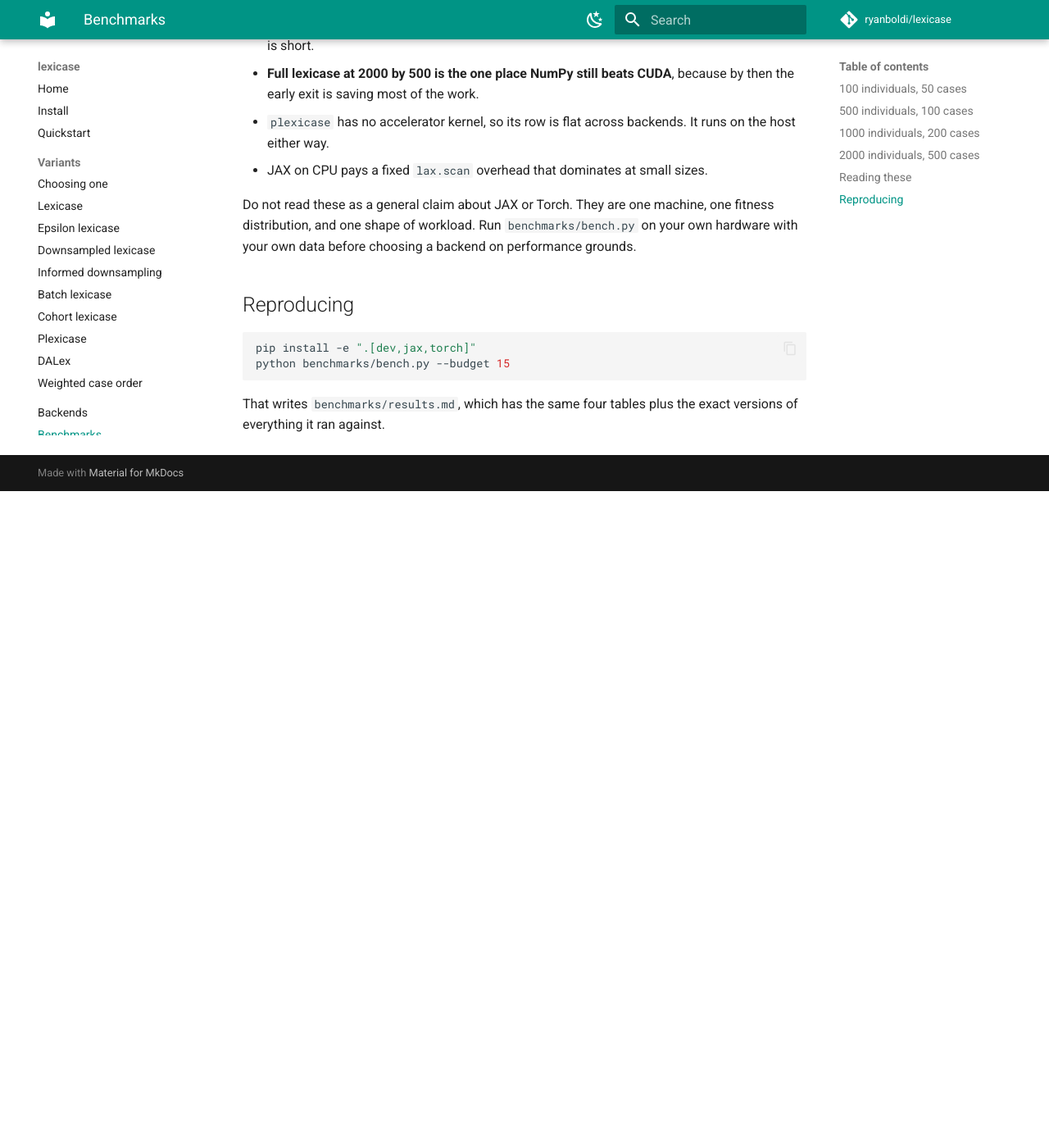
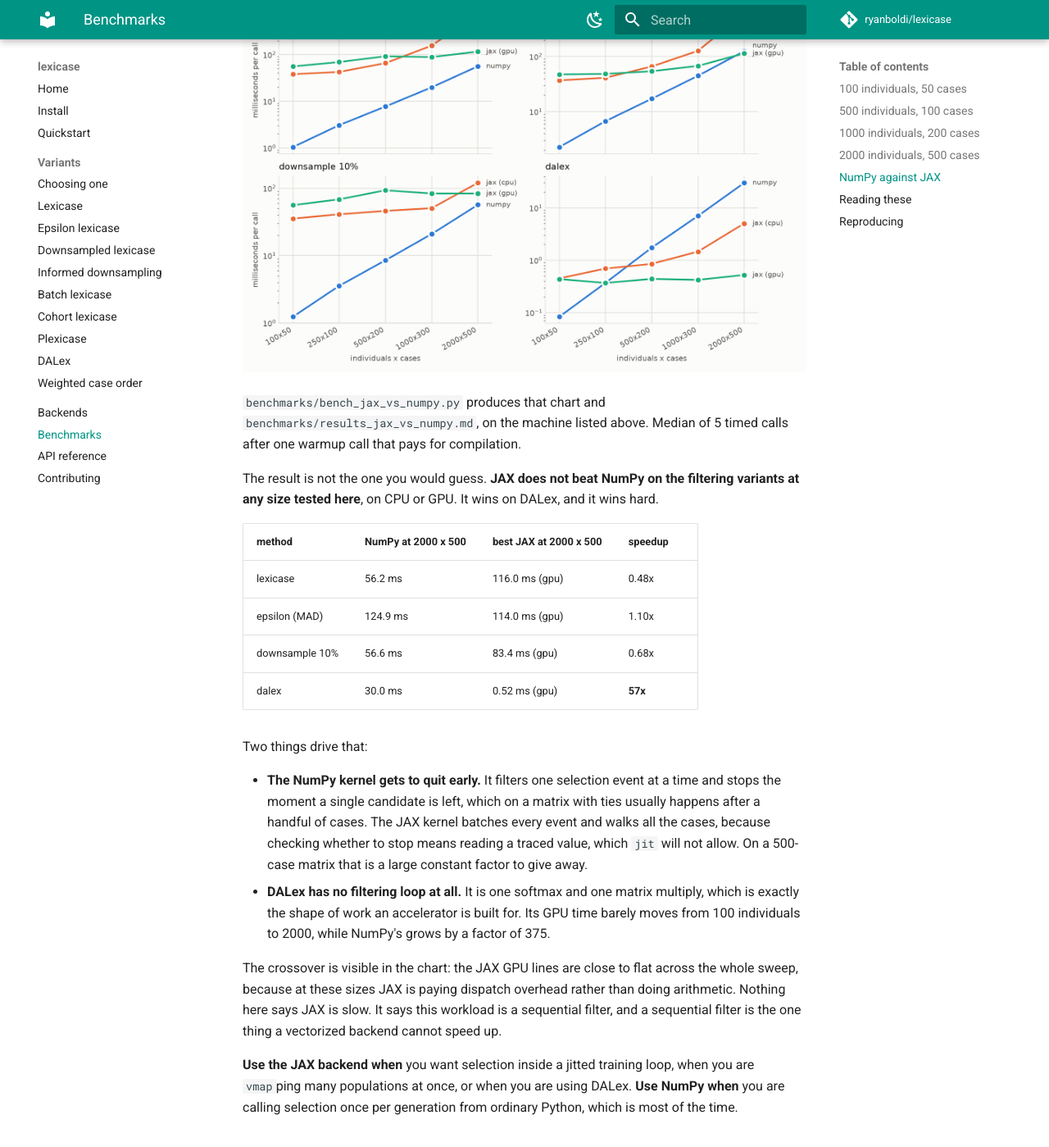
Before and after one commit to ryanboldi/lexicase, an MkDocs documentation site: the page built from docs/benchmarks.md, in a window 1280 px wide and 1400 px high, scrolled down 2113 px. Shown: the whole window at 82% size. Built offline with MkDocs 1.6.1 and Material for MkDocs 9.7.7, drawn with Linux system fonts in a browser that asks for light colours; comment, search, counter and statistics services are not loaded; before the commit the page ends 2712 px from its top, so only the background shows below that; some of the changed text lies outside the part shown.

Commit message:
Safety and privacy pass, plus a NumPy against JAX chart
Safety and privacy scan of every tracked file and the full history: no
credentials, no keys, no email addresses, no absolute home paths, no PII. The
1 MB of notebook output that used to be committed contained only plots and
printed numbers, no paths and no tracebacks. Nothing in the library evals,
execs, unpickles, or opens a socket.

Two things the scan turned up, both fixed here:

Workflow tokens were over-scoped. pages: write and id-token: write applied to
the whole docs workflow, including the build job that installs and runs code
from a pull request. They now sit on the deploy job only. CI declares
contents: read explicitly instead of inheriting whatever the repository default
happens to be.

benchmarks/bench.py published the exact kernel build string, which fingerprints
the machine for anyone who pastes results.md into an issue. It records the OS
and architecture now. Re-ran it so the committed results match the script, and
refreshed the tables quoted in the README and the docs.

The chart: benchmarks/bench_jax_vs_numpy.py times numpy against jax on CPU and
GPU across five problem sizes for the four methods with native JAX kernels, and
draws light and dark versions into docs/assets. --replot redraws from the saved
timings without measuring again.

The result is worth stating plainly rather than spinning. JAX does not beat
NumPy on the filtering variants at any size tested, on either device. The NumPy
kernel stops filtering the moment one candidate is left; the JAX kernel cannot,
because checking means reading a traced value. Where JAX wins is DALex, which
has no filtering loop at all: 0.52 ms against NumPy's 30 ms at 2000 by 500, a
57x gap. The README says so in those words.

```diff
--- a/docs/benchmarks.md
+++ b/docs/benchmarks.md
@@ -18,41 +18,85 @@ torch: 2.11.0+cu128 on NVIDIA GeForce RTX 5080
 
 | method | numpy | jax (cpu) | jax (gpu) | torch (cpu) | torch (cuda) |
 |---|---|---|---|---|---|
-| lexicase | **1.0** | 36.0 | 52.1 | 1.6 | 2.0 |
-| epsilon (MAD) | 2.3 | 36.3 | 47.0 | **2.0** | 2.2 |
-| downsample 10% | 1.3 | 35.8 | 53.9 | **0.3** | **0.3** |
-| plexicase | **0.5** | 0.7 | 0.6 | **0.5** | **0.5** |
-| dalex | **0.1** | 0.5 | 0.5 | **0.1** | **0.1** |
+| lexicase | **1.0** | 34.5 | 53.7 | 1.7 | 2.0 |
+| epsilon (MAD) | 2.3 | 37.1 | 49.5 | 2.6 | 2.2 |
+| downsample 10% | 1.3 | 35.0 | 55.3 | 0.4 | **0.3** |
+| plexicase | 0.5 | 0.7 | 0.7 | 0.5 | 0.5 |
+| dalex | 0.1 | 0.5 | 0.7 | 0.1 | 0.1 |
 
 ## 500 individuals, 100 cases
 
 | method | numpy | jax (cpu) | jax (gpu) | torch (cpu) | torch (cuda) |
 |---|---|---|---|---|---|
-| lexicase | 7.2 | 58.4 | 92.7 | 20.0 | **3.9** |
-| epsilon (MAD) | 15.8 | 52.6 | 52.9 | 18.7 | **4.4** |
-| downsample 10% | 8.3 | 43.1 | 91.7 | 3.6 | **0.6** |
-| plexicase | 13.1 | 13.0 | 13.1 | **12.9** | **12.9** |
-| dalex | 0.8 | 0.7 | 0.6 | 0.3 | **0.1** |
+| lexicase | 7.4 | 53.3 | 91.5 | 15.0 | **4.0** |
+| epsilon (MAD) | 15.5 | 51.8 | 54.6 | 15.9 | **4.4** |
+| downsample 10% | 8.1 | 44.4 | 92.5 | 2.8 | **0.5** |
+| plexicase | 12.8 | 13.4 | 13.5 | 13.2 | 13.1 |
+| dalex | 0.8 | 0.9 | 0.5 | 0.3 | **0.1** |
 
 ## 1000 individuals, 200 cases
 
 | method | numpy | jax (cpu) | jax (gpu) | torch (cpu) | torch (cuda) |
 |---|---|---|---|---|---|
-| lexicase | 19.4 | 116.1 | 85.1 | 118.3 | **9.3** |
-| epsilon (MAD) | 42.9 | 94.5 | 60.2 | 109.0 | **10.0** |
-| downsample 10% | 20.7 | 45.6 | 82.5 | 15.0 | **1.0** |
-| plexicase | 66.8 | 66.8 | **65.7** | 65.9 | 65.8 |
-| dalex | 3.4 | 1.4 | 0.5 | 1.1 | **0.1** |
+| lexicase | 19.2 | 113.7 | 85.4 | 110.4 | **9.3** |
+| epsilon (MAD) | 41.8 | 99.1 | 61.3 | 122.4 | **10.0** |
+| downsample 10% | 20.9 | 50.0 | 89.8 | 15.4 | **1.0** |
+| plexicase | 65.3 | 65.3 | 64.7 | 64.8 | 65.2 |
+| dalex | 3.8 | 1.4 | 0.6 | 1.5 | **0.1** |
 
 ## 2000 individuals, 500 cases
 
 | method | numpy | jax (cpu) | jax (gpu) | torch (cpu) | torch (cuda) |
 |---|---|---|---|---|---|
-| lexicase | **55.5** | 788.3 | 112.8 | 1514.0 | 88.3 |
-| epsilon (MAD) | **124.0** | 614.7 | 113.9 | 981.9 | 90.7 |
-| downsample 10% | 56.1 | 117.5 | 81.4 | 192.9 | **8.9** |
-| plexicase | **559.7** | 562.9 | 571.0 | 576.7 | 565.5 |
-| dalex | 28.0 | 4.9 | 0.5 | 6.5 | **0.2** |
+| lexicase | **56.5** | 792.3 | 113.5 | 1612.0 | 88.3 |
+| epsilon (MAD) | 122.6 | 626.3 | 112.5 | 1635.2 | **90.7** |
+| downsample 10% | 56.4 | 120.1 | 81.1 | 176.1 | **9.0** |
+| plexicase | 577.3 | 582.1 | 581.4 | 581.0 | 569.9 |
+| dalex | 27.3 | 4.9 | 1.0 | 10.8 | **0.2** |
+
+## NumPy against JAX
+
+![Four log-scale panels, one per selection method, plotting milliseconds per call against problem size for numpy, jax on CPU, and jax on GPU. NumPy is fastest on lexicase, epsilon lexicase, and downsampling at every size tested. JAX on GPU is fastest on DALex from 500 individuals upward.](assets/jax_vs_numpy_light.png#only-light)
+![Four log-scale panels, one per selection method, plotting milliseconds per call against problem size for numpy, jax on CPU, and jax on GPU. NumPy is fastest on lexicase, epsilon lexicase, and downsampling at every size tested. JAX on GPU is fastest on DALex from 500 individuals upward.](assets/jax_vs_numpy_dark.png#only-dark)
+
+`benchmarks/bench_jax_vs_numpy.py` produces that chart and
+`benchmarks/results_jax_vs_numpy.md`, on the machine listed above. Median of 5
+timed calls after one warmup call that pays for compilation.
+
+The result is not the one you would guess. **JAX does not beat NumPy on the
+filtering variants at any size tested here**, on CPU or GPU. It wins on DALex,
+and it wins hard.
+
+| method | NumPy at 2000 x 500 | best JAX at 2000 x 500 | speedup |
+|---|---|---|---|
+| lexicase | 56.2 ms | 116.0 ms (gpu) | 0.48x |
+| epsilon (MAD) | 124.9 ms | 114.0 ms (gpu) | 1.10x |
+| downsample 10% | 56.6 ms | 83.4 ms (gpu) | 0.68x |
+| dalex | 30.0 ms | 0.52 ms (gpu) | **57x** |
+
+Two things drive that:
+
+- **The NumPy kernel gets to quit early.** It filters one selection event at a
+  time and stops the moment a single candidate is left, which on a matrix with
+  ties usually happens after a handful of cases. The JAX kernel batches every
+  event and walks all the cases, because checking whether to stop means reading a
+  traced value, which `jit` will not allow. On a 500-case matrix that is a large
+  constant factor to give away.
+- **DALex has no filtering loop at all.** It is one softmax and one matrix
+  multiply, which is exactly the shape of work an accelerator is built for. Its
+  GPU time barely moves from 100 individuals to 2000, while NumPy's grows by a
+  factor of 375.
+
+The crossover is visible in the chart: the JAX GPU lines are close to flat across
+the whole sweep, because at these sizes JAX is paying dispatch overhead rather
+than doing arithmetic. Nothing here says JAX is slow. It says
+this workload is a sequential filter, and a sequential filter is the one thing a
+vectorized backend cannot speed up.
+
+**Use the JAX backend when** you want selection inside a jitted training loop,
+when you are `vmap`ping many populations at once, or when you are using DALex.
+**Use NumPy when** you are calling selection once per generation from ordinary
+Python, which is most of the time.
 
 ## Reading these
 
```
Also changed, not shown: other parts of docs/benchmarks.md (+1 -1 lines), CHANGELOG.md (+9 -1 lines), README.md (+57 -11 lines), benchmarks/results.md (+21 -21 lines), benchmarks/results_jax_vs_numpy.md (added, +51 -0 lines), docs/assets/jax_vs_numpy_dark.png (added), docs/assets/jax_vs_numpy_light.png (added), 5 other files.
